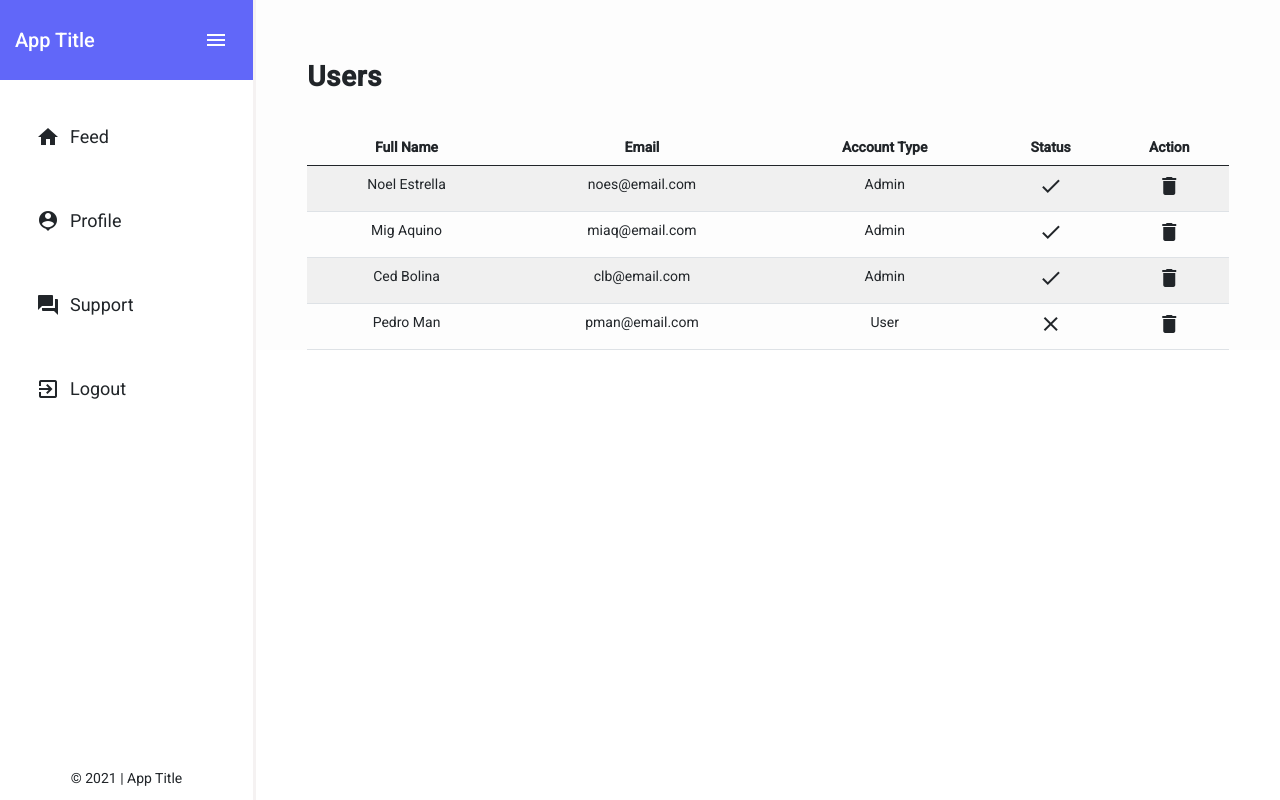
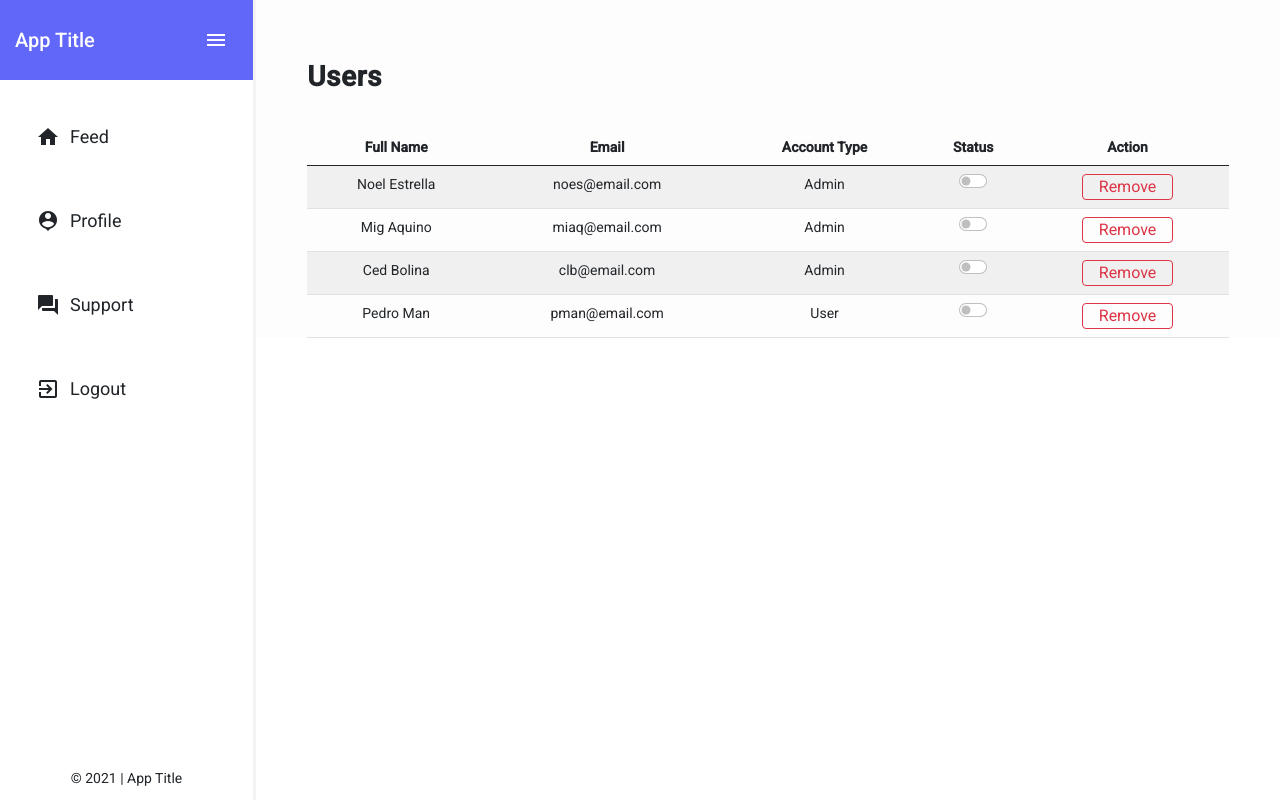
Before and after one commit to jcaquino0945/noelFrontEnd, an Angular app: page /users in a window 1280 px wide. Built offline with nearby package versions, Linux system fonts and the light colour scheme; sample sign-in values are in the browser's storage.

Commit message:
users tab  updated

```diff
--- a/src/app/admin-project/admin-project.component.html
+++ b/src/app/admin-project/admin-project.component.html
@@ -54,31 +54,16 @@
                     <th>Type of File</th>
                 </tr>
             </thead>
-            <tbody>
-                <tr routerLink="/dashboard/project/1" routerLinkActive="active" [routerLinkActiveOptions]="{exact: true}">
-                    <td>Noel Estrella</td>
-                    <td>Commendable! Outstanding work!</td>
-                    <td>May 15 2021</td>
+            <tbody *ngIf="projects$">
+                <tr
+                *ngFor="let project of projects$"
+                routerLink="/dashboard/project/1" routerLinkActive="active" [routerLinkActiveOptions]="{exact: true}"
+                >
+                    <td> {{ project.authorName}} </td>
+                    <td>  </td>
+                    <td> {{ project.uploaded | date }} </td>
                     <td>file.jpg</td>
                     <td>jpg</td>
-                </tr>
-                <tr routerLink="/dashboard/project/2" routerLinkActive="active" [routerLinkActiveOptions]="{exact: true}">
-                    <td>Cedric Bolina</td>
-                    <td>There are many different experiences in life that have changed a part of me as a person.
-                        But, nothing so profoundly changed my views and outlook on life like the birth of my youngest
-                        brother. </td>
-                    <td>April 10 2021</td>
-                    <td>document.pdf</td>
-                    <td>pdf</td>
-                </tr>
-                <tr routerLink="/dashboard/project/3" routerLinkActive="active" [routerLinkActiveOptions]="{exact: true}">
-                    <td>Miguel Aquino</td>
-                    <td>There are many different experiences in life that have changed a part of me as a person.
-                        But, nothing so profoundly changed my views and outlook on life like the birth of my youngest
-                        brother. </td>
-                    <td>April 10 2021</td>
-                    <td>comment.mp3</td>
-                    <td>mp3</td>
                 </tr>
             </tbody>
         </table>
--- a/src/app/admin-project/admin-project.component.ts
+++ b/src/app/admin-project/admin-project.component.ts
@@ -1,6 +1,8 @@
 import { Component, OnInit } from '@angular/core';
 import { ProjectService } from '../services/project.service';
 import { Project } from '../models/project';
+import { Params, ActivatedRoute } from '@angular/router';
+import { switchMap } from 'rxjs/operators';
 
 @Component({
   selector: 'app-admin-project',
@@ -9,12 +11,33 @@ import { Project } from '../models/project';
 })
 export class AdminProjectComponent implements OnInit {
   projects$: Project[];
+  project: Project;
+  projectIds: string[];
 
   constructor(
-    private projectService: ProjectService
-  ) { }
+    private projectService: ProjectService,
+    private route: ActivatedRoute,
+    ) { }
 
   ngOnInit(): void {
+    this.projectService.getProjectIds().subscribe(
+      (projectIds) => (this.projectIds = projectIds)
+    )
+    this.route.params
+      .pipe(
+        switchMap((params: Params) => {
+          return this.projectService.getProject(params['id']);
+        })
+      )
+      .subscribe(
+        (project) => {
+          this.project = project;
+        }
+      );
+
+      this.projectService.getProjects().subscribe(
+        (projects$) => (this.projects$ = projects$)
+      );
   }
 
 }
--- a/src/app/project/project.component.css
+++ b/src/app/project/project.component.css
@@ -131,6 +131,11 @@ div.action-container {
     align-items: center;
     justify-content: space-around;
 }
+div.action-container input{
+    outline: 0;
+    border: none;
+    background: transparent;
+}
 /* ======OTHERS-COMMENT======= */
 div.others-comment {
     padding-top: 3em;
@@ -148,7 +153,8 @@ div.others-comment .commenter-info span{
 }
 
 div.others-comment .content span{
-    margin-left: 10px;
+    /* margin-left: 10px; */
+    margin-bottom: 10px;
 }
 
 .others-comment .content .comment {
--- a/src/app/project/project.component.html
+++ b/src/app/project/project.component.html
@@ -47,7 +47,7 @@
             <div class="others-comment">
                 <div class="content" *ngFor="let comment of project.comments">
                     <div class="commenter-info">
-                        <span style="font-weight: bold;">{{comment.authorName}}</span>
+                        <span>{{comment.authorName}}</span>
                     </div>
                     <p>{{comment.comment}}</p>
                     <div class="comment">
@@ -67,6 +67,7 @@
                         </div>
 
                     </div>
+                <hr>
                 </div>
                 <!-- ============== -->
             </div>
--- a/src/app/users/users.component.css
+++ b/src/app/users/users.component.css
@@ -60,16 +60,6 @@ div.header p {
     margin: 0;
 }
 
-div.header .search{
-    display: flex;
-    align-items: center;
-    width: 30%;
-
-    border: 1px solid #c7c7c7;
-    padding-left: 1em;
-    border-radius: 25px;
-    transition: all 0.3s ease 0s;
-}
 
 tbody tr {
     transition: all 0.3s ease 0s;
@@ -77,12 +67,11 @@ tbody tr {
 tbody tr:hover {
     background-color: #bebffd;
 }
-/* tbody tr:hover .delete{
-    transition: all 0.3s ease 0s;
-    border-radius: 25px;
+.form-switch input {
+    margin: 0;
 }
-tbody tr:hover .delete{
-    color: #7e1d1d;
 
-} */
+td .btn-outline-danger {
+    padding: 0 1em;
+}
 /* TABLE END */
--- a/src/app/users/users.component.html
+++ b/src/app/users/users.component.html
@@ -16,33 +16,49 @@
             </tr>
             </thead>
             <tbody>
-            <tr routerLink="/users/1" routerLinkActive="active" [routerLinkActiveOptions]="{exact: true}">
+            <tr>
                 <td>Noel Estrella</td>
                 <td>noes@email.com</td>
                 <td>Admin</td>
-                <td> <mat-icon>check</mat-icon> </td>
-                <td> <mat-icon>delete</mat-icon> </td>
+                <td class="form-switch">
+                    <input class="form-check-input" type="checkbox" id="flexSwitchCheckDefault" />
+                </td>
+                <td>
+                    <button type="button" class="btn btn-outline-danger">Remove</button>
+                </td>
             </tr>
-            <tr routerLink="/users/2" routerLinkActive="active" [routerLinkActiveOptions]="{exact: true}">
+            <tr >
                 <td>Mig Aquino</td>
                 <td>miaq@email.com</td>
                 <td>Admin</td>
-                <td> <mat-icon>check</mat-icon> </td>
-                <td> <mat-icon>delete</mat-icon> </td>
-            </tr>
-            <tr routerLink="/users/3" routerLinkActive="active" [routerLinkActiveOptions]="{exact: true}">
+                <td class="form-switch">
+                    <input class="form-check-input" type="checkbox" id="flexSwitchCheckDefault" />
+                </td>
+                <td>
+                    <button type="button" class="btn btn-outline-danger">Remove</button>
+                </td>
+                </tr>
+            <tr >
                 <td>Ced Bolina</td>
                 <td>clb@email.com</td>
                 <td>Admin</td>
-                <td> <mat-icon>check</mat-icon> </td>
-                <td> <mat-icon>delete</mat-icon> </td>
+                <td class="form-switch">
+                    <input class="form-check-input" type="checkbox" id="flexSwitchCheckDefault" />
+                </td>
+                <td>
+                    <button type="button" class="btn btn-outline-danger">Remove</button>
+                </td>
             </tr>
-            <tr routerLink="/users/4" routerLinkActive="active" [routerLinkActiveOptions]="{exact: true}">
+            <tr >
                 <td>Pedro Man</td>
                 <td>pman@email.com</td>
                 <td>User</td>
-                <td> <mat-icon>close</mat-icon> </td>
-                <td> <mat-icon>delete</mat-icon> </td>
+                <td class="form-switch">
+                    <input class="form-check-input" type="checkbox" id="flexSwitchCheckDefault" />
+                </td>
+                <td>
+                    <button type="button" class="btn btn-outline-danger">Remove</button>
+                </td>
             </tr>
         </tbody>
     </table>
```
